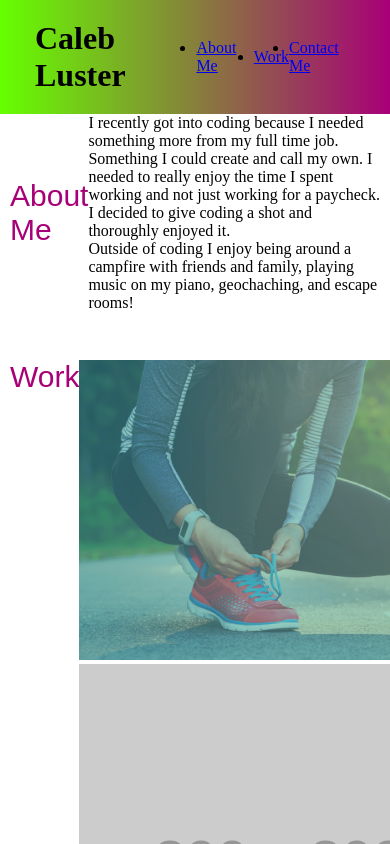
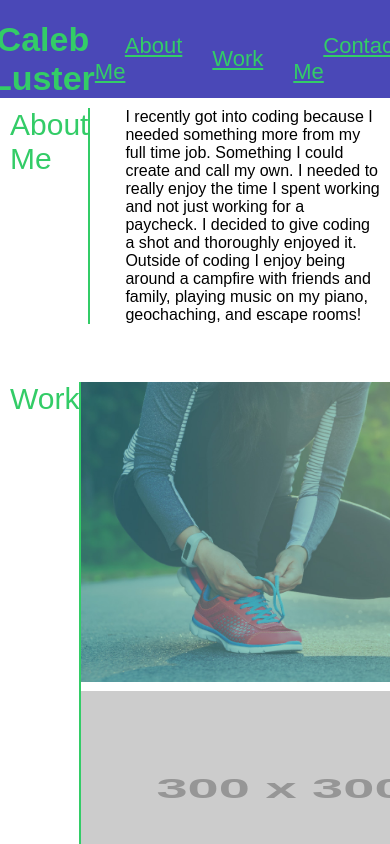
Before and after one commit to CalebLuster/Calebs-Amazing-Portfolio, a plain HTML site: page index.html in a window 390 px wide. Shown: the top 844 px of the page. Drawn offline with Linux system fonts and the light colour scheme; placeholder pictures from the web are drawn by us.

Commit message:
added more css and colors plus started media queries

```diff
--- a/index.html
+++ b/index.html
@@ -9,22 +9,30 @@
   </head>
   <body>
     <header>
-      <h1>Caleb Luster</h1>
+      <h1 class="name">Caleb Luster</h1>
       <ul class="footer-list">
         <li>
-          <a href="#about-me">About Me</a>
+          <a class="anchor" href="#about-me">About Me</a>
         </li>
         <li>
-          <a href="#work">Work</a>
+          <a class="anchor" href="#work">Work</a>
         </li>
         <li>
-          <a href="#contact-me">Contact Me</a>
+          <a class="anchor" href="#contact-me">Contact Me</a>
         </li>
       </ul>
     </header>
+    <!-- <div class="banner">
+      <img
+        class="banner-img"
+        src="/images/20220105_104056[126].jpg"
+        alt="Picture of me"
+      />
+    </div> -->
     <section id="about-me">
       <h2 class="headers">About Me</h2>
-      <div>
+      <!-- <img class="info-img" src="/images/Snapchat-1349575225.jpg" alt="" /> -->
+      <div class="info-section">
         <p>
           I recently got into coding because I needed something more from my
           full time job. Something I could create and call my own. I needed to
@@ -39,10 +47,14 @@
     </section>
     <section id="work">
       <h2 class="headers">Work</h2>
-      <div>
+      <div class="border">
         <div class="first-image">
           <a href="https://calebluster.github.io/run-buddy/" target="_blank">
-            <img src="images/hero-bg.jpg" alt="Run Buddy Project image" />
+            <img
+              src="images/hero-bg.jpg"
+              alt="Run Buddy Project image"
+              title="Run Buddy Website"
+            />
           </a>
         </div>
         <div class="other-images">
@@ -65,13 +77,18 @@
       <h2 class="headers">Contact Me</h2>
       <ul class="footer-list">
         <li>
-          <p>(507)398-5340</p>
+          <p class="anchor">(507)398-5340</p>
         </li>
         <li>
-          <a href="mailto:cwl117@outlook.com">Email</a>
+          <a class="anchor" href="mailto:cwl117@outlook.com">Email</a>
         </li>
         <li>
-          <a href="https://github.com/CalebLuster" target="_blank">GitHub</a>
+          <a
+            class="anchor"
+            href="https://github.com/CalebLuster"
+            target="_blank"
+            >GitHub</a
+          >
         </li>
       </ul>
     </footer>
--- a/style.css
+++ b/style.css
@@ -4,37 +4,49 @@
   box-sizing: border-box;
 }
 header {
-  background: #a80077;
-  background: -webkit-linear-gradient(to right, #66ff00, #a80077);
-  background: linear-gradient(to right, #66ff00, #a80077);
+  background: #4a48b7;
   padding: 20px 35px;
   display: flex;
   justify-content: space-between;
   align-items: center;
 }
+.name {
+  font-size: 34px;
+  font-family: Arial, Helvetica, sans-serif;
+  font-weight: bolder;
+  color: #33cc67;
+}
 
 .headers {
-  color: #a80077;
+  color: #33cc67;
   font: 30px bolder;
   font-family: Arial, Helvetica, sans-serif;
-  width: 20rem;
+  width: 30rem;
 }
 .first-image img {
-  width: 803px;
+  width: 807px;
   height: 300px;
 }
 .other-images img {
   width: 400px;
+  height: 200px;
+  margin: 5px 5px 5px 0;
 }
 #about-me {
   margin: 0 auto;
   display: flex;
   justify-content: space-between;
-  align-items: center;
+  align-items: flex-start;
   width: 100%;
-  padding: 0 10px;
+  padding: 10px 10px;
   max-width: 1100px;
 }
+.info-section {
+  font-family: Arial, Helvetica, sans-serif;
+  padding: 0px 0px 0px 35px;
+  border-left: #33cc67 solid 2px;
+}
+
 #work {
   margin: 0 auto;
   display: flex;
@@ -51,12 +63,44 @@ header {
   justify-content: space-between;
   align-items: center;
   width: 100%;
-  padding: 0 10px;
-  max-width: 1100px;
+  padding: 20px 35px;
   margin-top: 3rem;
+  background: #4a48b7;
 }
 .footer-list {
   display: flex;
   justify-content: space-between;
   align-items: center;
+  font-size: 22px;
+  font-family: Arial, Helvetica, sans-serif;
+  list-style: none;
 }
+.anchor {
+  margin: 0 30px;
+  color: #33cc67;
+}
+/* .banner {
+  background-color: #03e5b7;
+  background-image: linear-gradient(315deg, #33cc67 0%, #4a48b7 74%);
+} */
+/* .banner-img {
+  width: 300px;
+  height: 150px;
+  margin-left: auto;
+  margin-right: auto;
+  display: block;
+} */
+.border {
+  border-left: #33cc67 solid 2px;
+}
+@media screen and (max-width: 980px) {
+  header {
+    padding-bottom: 0;
+    justify-content: center;
+    position: relative;
+  }
+  .name {
+    width: 100%;
+    text-align: center;
+  }
+}
```
Also changed, not shown: images/Snapchat-1349575225.jpg (added), 1 other file.
